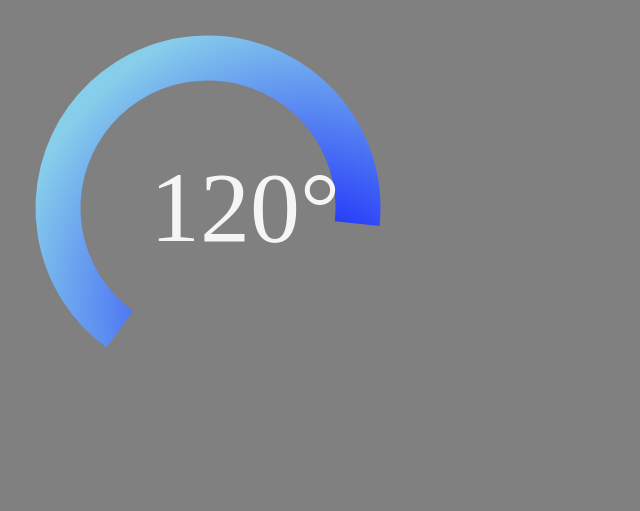
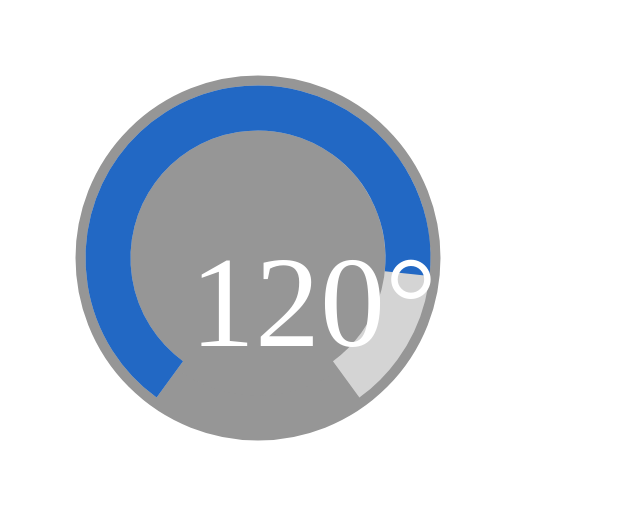
Before and after one commit to stimko/thermo, a plain HTML site: page index.html in a window 1280 px wide. Shown: the whole page, without its empty margins (0-640 px from the left). Drawn offline with Linux system fonts and the light colour scheme; a web font is replaced by a local one.

Commit message:
added backdrop and started to implement logic for color transition

```diff
--- a/index.html
+++ b/index.html
@@ -2,6 +2,7 @@
 <html>
   <head>
   <meta charset=utf-8 />
+  <link href='http://fonts.googleapis.com/css?family=Duru+Sans' rel='stylesheet' type='text/css'>
   <link href="styles/thermo.css" rel="stylesheet">
   <title>Thermo.js</title>
   </head>
--- a/javascripts/app.js
+++ b/javascripts/app.js
@@ -3,26 +3,43 @@ var canvas = document.getElementById('thermometer'),
     ANGLE_MULTIPLIER = 8,
     DEGREE_MULTIPLIER = 4,
     thermometer = new Thermometer(),
-    degreeElement = document.getElementById('degrees');
+    degreeElement = document.getElementById('degrees'),
+    centerX = canvas.width / 2,
+    centerY = canvas.height / 2,
+    initialAngle = 0.7 * Math.PI,
+    endingAngle = 0.3 * Math.PI,
+    currentR = 34,
+    currentG = 104,
+    currentB = 196,
+    targetRs = [244, 216],
+    targetGs = [211, 17],
+    targetBs = [46, 17];
+
 
 function drawMercury() {
-  var thermometerElapsed = thermometer.getElapsedTime(),
-      angle,
-      radgrad;
+
+  var angle = initialAngle,
+      thermometerElapsed = thermometer.getElapsedTime(),
+      degrees;
 
   if (thermometerElapsed) {
-     angle =  convertDegreesToRadians(thermometer.getCurrentDegrees()) * ANGLE_MULTIPLIER;
-     degreeElement.innerHTML = Math.round(thermometer.getCurrentDegrees() * DEGREE_MULTIPLIER) + '°';
+     degrees = thermometer.getCurrentDegrees();
+     angle = ((Math.PI / 180) * degrees) * ANGLE_MULTIPLIER;
+     degreeElement.innerHTML = Math.round(degrees * 4) + '°';
    }
 
-  radgrad = context.createRadialGradient(300, 300, 0, 300, 300, 300);
-  radgrad.addColorStop("0", "blue");
-  radgrad.addColorStop("1", "skyblue");
-  context.strokeStyle = radgrad;
+  context.save();
+/*   var radgrad = context.createRadialGradient(300, 200, 100, 300, 300, 300);
+  radgrad.addColorStop("0", "skyblue");
+  radgrad.addColorStop("1", "blue"); */
+  context.strokeStyle = "rgb(" + currentR + "," + currentG + "," + currentB +")";
+  //244, 211, 46
+  //216, 17, 17
   context.lineWidth = "45";
   context.beginPath();
-  context.arc(200, 200, 150, thermometer.startAngle, (thermometer.startAngle + angle), false);
+  context.arc(centerX, centerY, 150, initialAngle, (initialAngle + angle), false);
   context.stroke();
+  context.restore();
 }
 
 function convertDegreesToRadians(degrees){
@@ -31,7 +48,7 @@ function convertDegreesToRadians(degrees){
 
 function animate() {
   if (thermometer.isAnimating() &&
-      thermometer.getElapsedTime() > 10000) { // animation is over
+      thermometer.getCurrentDegrees() * 4 > 145) { // animation is over
       thermometer.stop();
    }
    else if (thermometer.isAnimating()) { // animation is running
@@ -42,7 +59,23 @@ function animate() {
 
 function redraw() {
   context.clearRect(0, 0, canvas.width, canvas.height);
+  drawBackDrop();
   drawMercury();
+}
+
+function drawBackDrop() {
+  var radius = 160;
+  context.beginPath();
+  context.arc(centerX, centerY, radius, 0, 2 * Math.PI, false);
+  context.fillStyle = '#969696';
+  context.fill();
+  context.strokeStyle = '#969696';
+  context.stroke();
+  context.beginPath();
+  context.lineWidth = "45";
+  context.arc(centerX, centerY, 150, initialAngle, endingAngle, false);
+  context.strokeStyle = '#D4D4D4';
+  context.stroke();
 }
 
 function init() {
--- a/javascripts/thermometer.js
+++ b/javascripts/thermometer.js
@@ -1,6 +1,7 @@
 Thermometer = function(){};
 Thermometer.prototype = {
   startAngle: 0.7 * Math.PI,
+  degrees: 0,
   startTime: 0,
   animating: false,
 
--- a/styles/thermo.css
+++ b/styles/thermo.css
@@ -1,11 +1,12 @@
 body {
-  background: grey;
+  background: white;
 }
 
 #degrees {
-  font-size: 100px;
+  font-size: 130px;
+  font-family: "Duru Sans";
   position: absolute;
-  top: 150px;
-  left: 150px;
-  color: whitesmoke;
+  top: 227px;
+  left: 190px;
+  color: white;
 }
```
